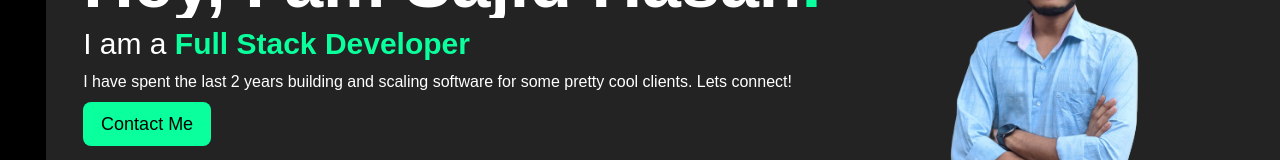
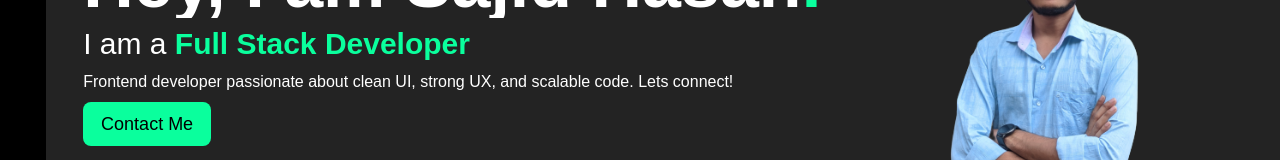
Before and after one commit to sajidhasan007/mdsajidhasan.com, a Next.js app: page / in a window 1280 px wide. Shown: the part 402-562 px from the top of the page. Built offline with nearby package versions, Linux system fonts and the light colour scheme.

Commit message:
Add new title

```diff
--- a/src/components/HeaderSection.tsx
+++ b/src/components/HeaderSection.tsx
@@ -39,8 +39,7 @@ const HeaderSection = () => {
 
             <AddAnimation>
               <p className="text-base mb-2">
-                I have spent the last 2 years building and scaling software for
-                some pretty cool clients. Lets connect!
+                Frontend developer passionate about clean UI, strong UX, and scalable code. Lets connect!
               </p>
             </AddAnimation>
             <AddAnimation>
```
